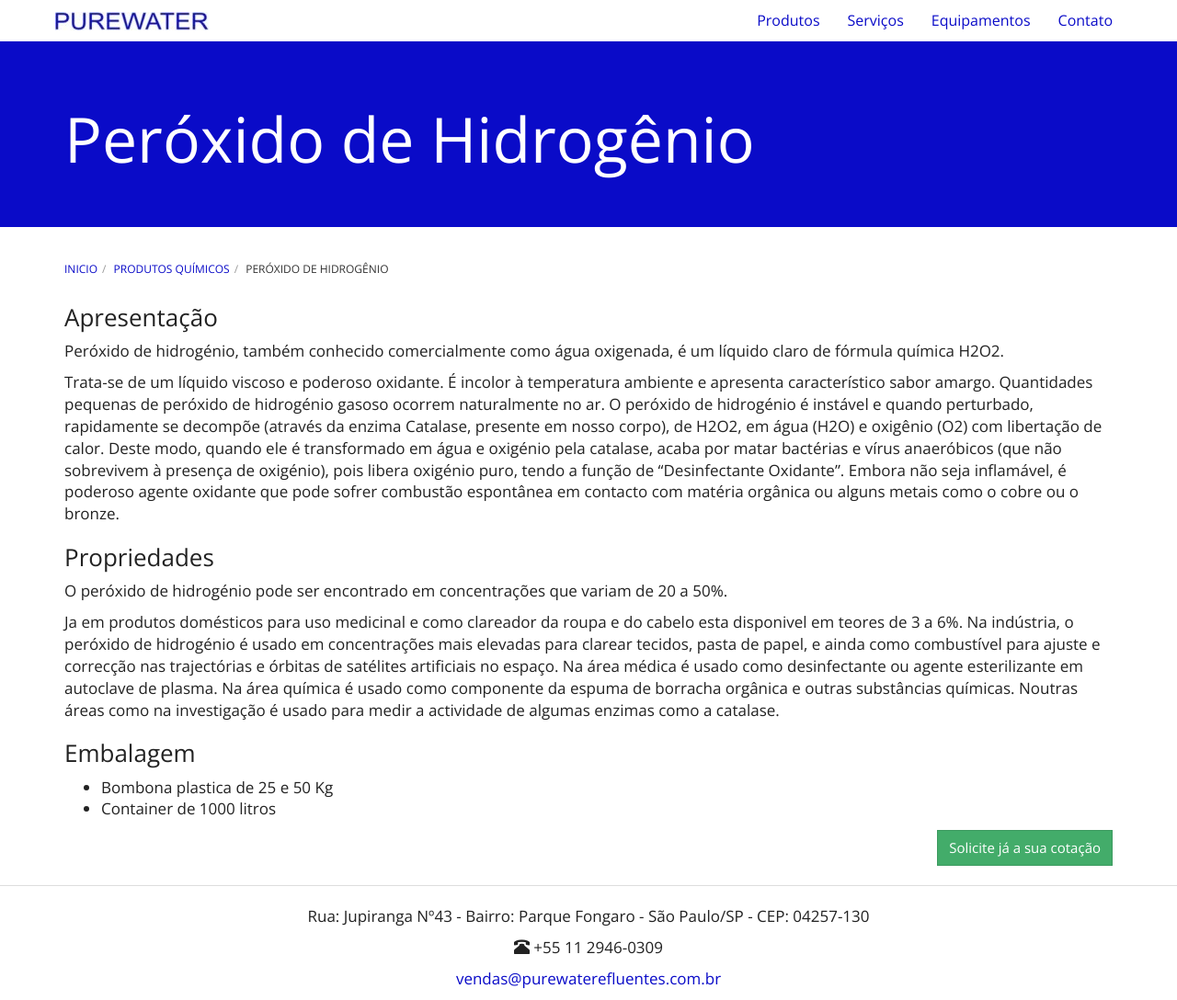
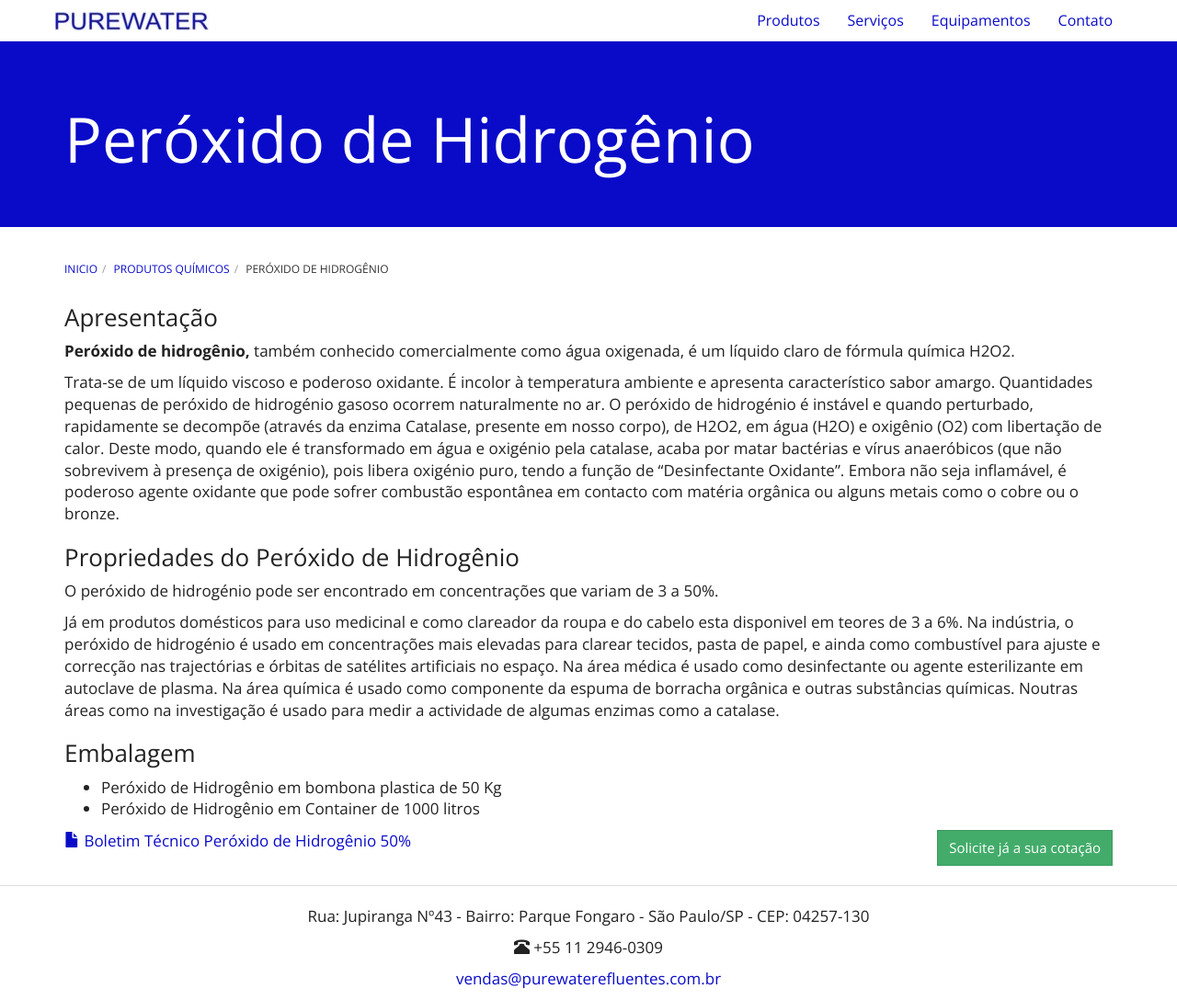
Before and after one commit to purewaterefluentes/purewaterefluentes.github.io, a Jekyll site: the page built from produtos/peroxido-hidrogenio.md, in a window 1280 px wide and 1088 px high. Shown: the whole window at 92% size. Built offline with Jekyll 4.4.1, drawn with Linux system fonts in a browser that asks for light colours; nearby versions of some CDN libraries; library files that are not in the unit come from our copies.

Commit message:
Update peroxido-hidrogenio.md

```diff
--- a/produtos/peroxido-hidrogenio.md
+++ b/produtos/peroxido-hidrogenio.md
@@ -1,23 +1,25 @@
 ---
 layout: contato
-pageTitle: Peróxido de Hidrogênio
+pageTitle: Peróxido de Hidrogênio, peroxido 200 volumes, peroxido 130 volumes, água oxigenada, peroxido de hidrogenio solução, peroxido de hidrogenio 50%,peroxido de hidrogenio 30%, peroxidos,
 title: Peróxido de Hidrogênio
 subtitle:
 ---
 
 ### Apresentação
 
-Peróxido de hidrogénio, também conhecido comercialmente como água oxigenada, é um líquido claro de fórmula química H2O2.
+**Peróxido de hidrogênio,** também conhecido comercialmente como água oxigenada, é um líquido claro de fórmula química H2O2.
 
 Trata-se de um líquido viscoso e poderoso oxidante. É incolor à temperatura ambiente e apresenta característico sabor amargo. Quantidades pequenas de peróxido de hidrogénio gasoso ocorrem naturalmente no ar. O peróxido de hidrogénio é instável e quando perturbado, rapidamente se decompõe (através da enzima Catalase, presente em nosso corpo), de H2O2, em água (H2O) e oxigênio (O2) com libertação de calor. Deste modo, quando ele é transformado em água e oxigénio pela catalase, acaba por matar bactérias e vírus anaeróbicos (que não sobrevivem à presença de oxigénio), pois libera oxigénio puro, tendo a função de "Desinfectante Oxidante". Embora não seja inflamável, é poderoso agente oxidante que pode sofrer combustão espontânea em contacto com matéria orgânica ou alguns metais como o cobre ou o bronze.
 
-### Propriedades
+### Propriedades do Peróxido de Hidrogênio
 
-O peróxido de hidrogénio pode ser encontrado em concentrações que variam de 20 a 50%.
+O peróxido de hidrogénio pode ser encontrado em concentrações que variam de 3 a 50%.
 
-Ja em produtos domésticos para uso medicinal e como clareador da roupa e do cabelo esta disponivel em teores de 3 a 6%. Na indústria, o peróxido de hidrogénio é usado em concentrações mais elevadas para clarear tecidos, pasta de papel, e ainda como combustível para ajuste e correcção nas trajectórias e órbitas de satélites artificiais no espaço. Na área médica é usado como desinfectante ou agente esterilizante em autoclave de plasma. Na área química é usado como componente da espuma de borracha orgânica e outras substâncias químicas. Noutras áreas como na investigação é usado para medir a actividade de algumas enzimas como a catalase.
+Já em produtos domésticos para uso medicinal e como clareador da roupa e do cabelo esta disponivel em teores de 3 a 6%. Na indústria, o peróxido de hidrogénio é usado em concentrações mais elevadas para clarear tecidos, pasta de papel, e ainda como combustível para ajuste e correcção nas trajectórias e órbitas de satélites artificiais no espaço. Na área médica é usado como desinfectante ou agente esterilizante em autoclave de plasma. Na área química é usado como componente da espuma de borracha orgânica e outras substâncias químicas. Noutras áreas como na investigação é usado para medir a actividade de algumas enzimas como a catalase.
 
 ### Embalagem
 
-- Bombona plastica de 25 e 50 Kg
-- Container de 1000 litros
+- Peróxido de Hidrogênio em bombona plastica de 50 Kg
+- Peróxido de Hidrogênio em Container de 1000 litros
+
+{% include purewater/link-boletim.html label="Boletim Técnico Peróxido de Hidrogênio 50%" arquivo="FISPQ AQUA-PHO Peroxido de Hidrogenio.pdf" %}
```
